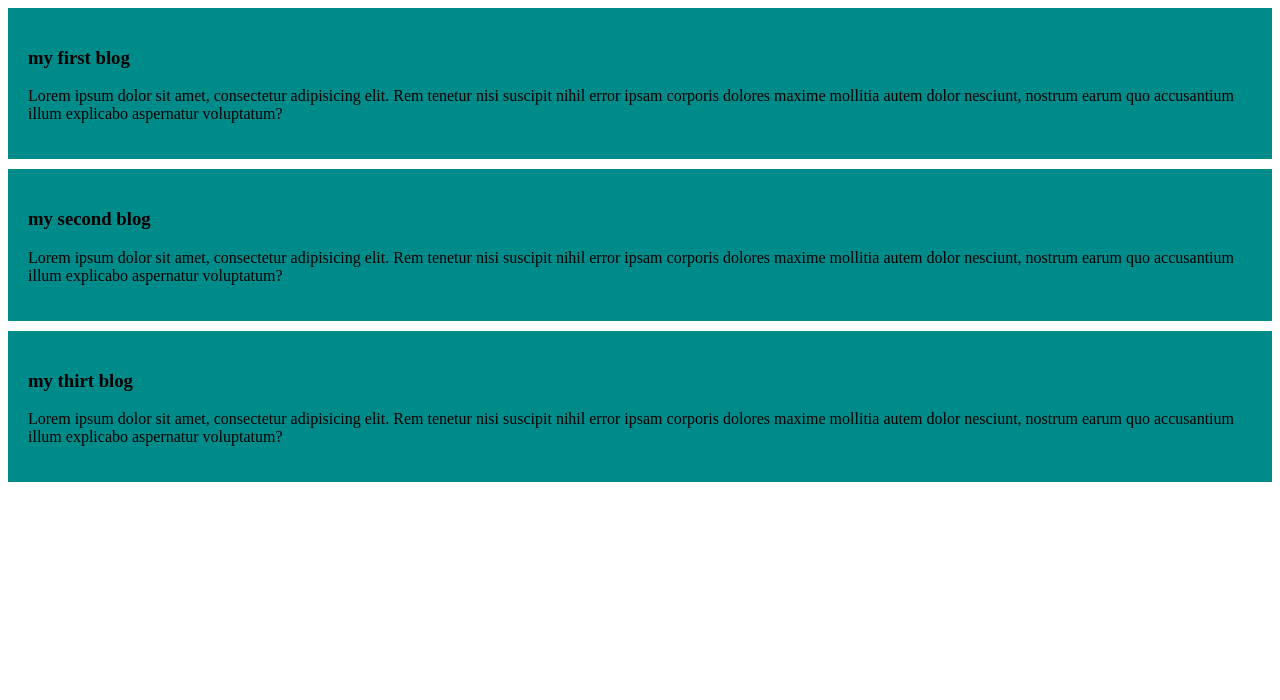
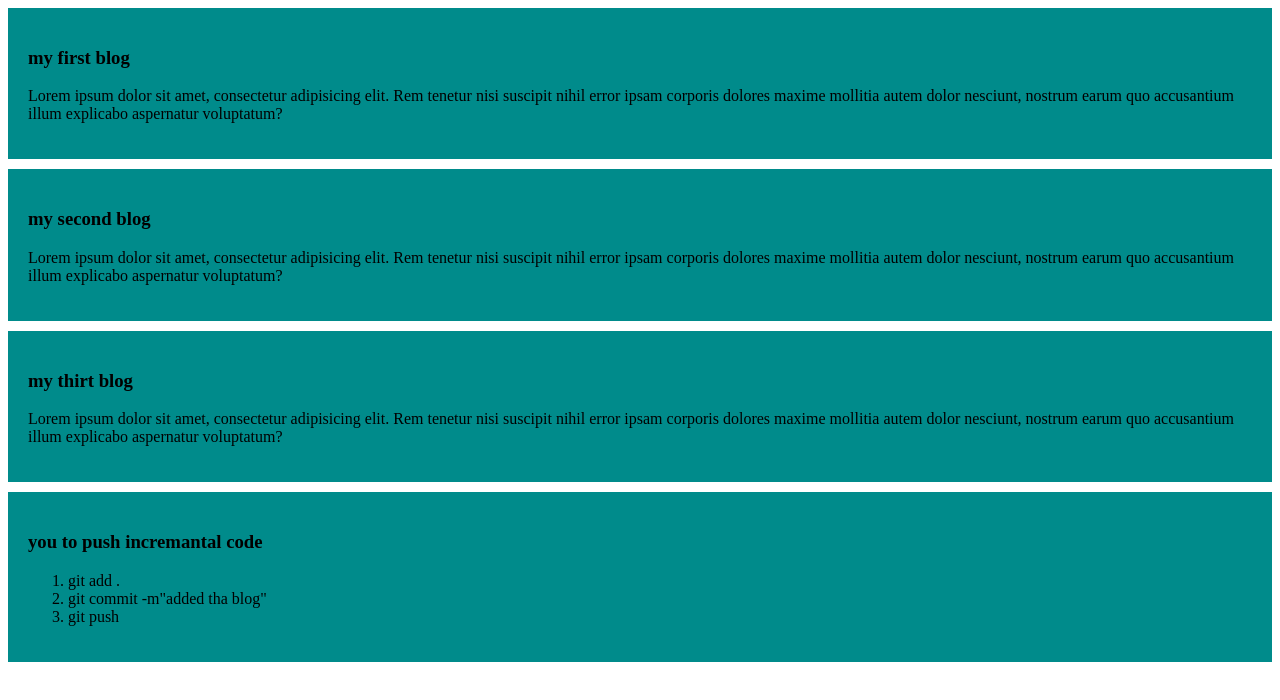
Before and after one commit to Shofi118/my-first-name-repo, a plain HTML site: page index.html in a window 1280 px wide. Drawn offline with Linux system fonts and the light colour scheme.

Commit message:
added a list push code

```diff
--- a/index.html
+++ b/index.html
@@ -28,5 +28,13 @@
 
 
     </div>
+    <div>
+        <h3>you to push incremantal code</h3>
+        <ol>
+            <li>git add .</li>
+            <li>git commit -m"added tha blog"</li>
+            <li>git push</li>
+        </ol>
+    </div>
 </body>
 </html>
```
